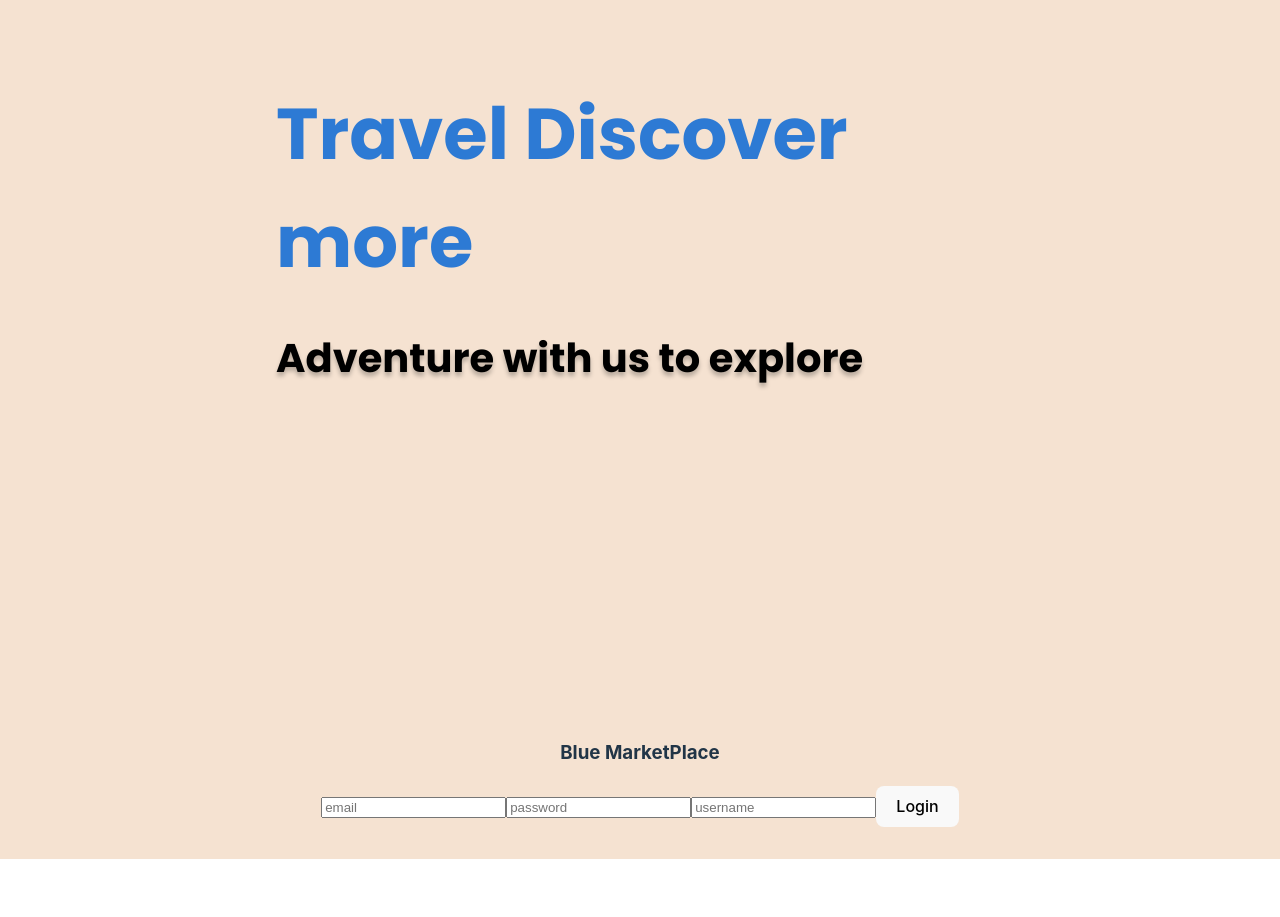
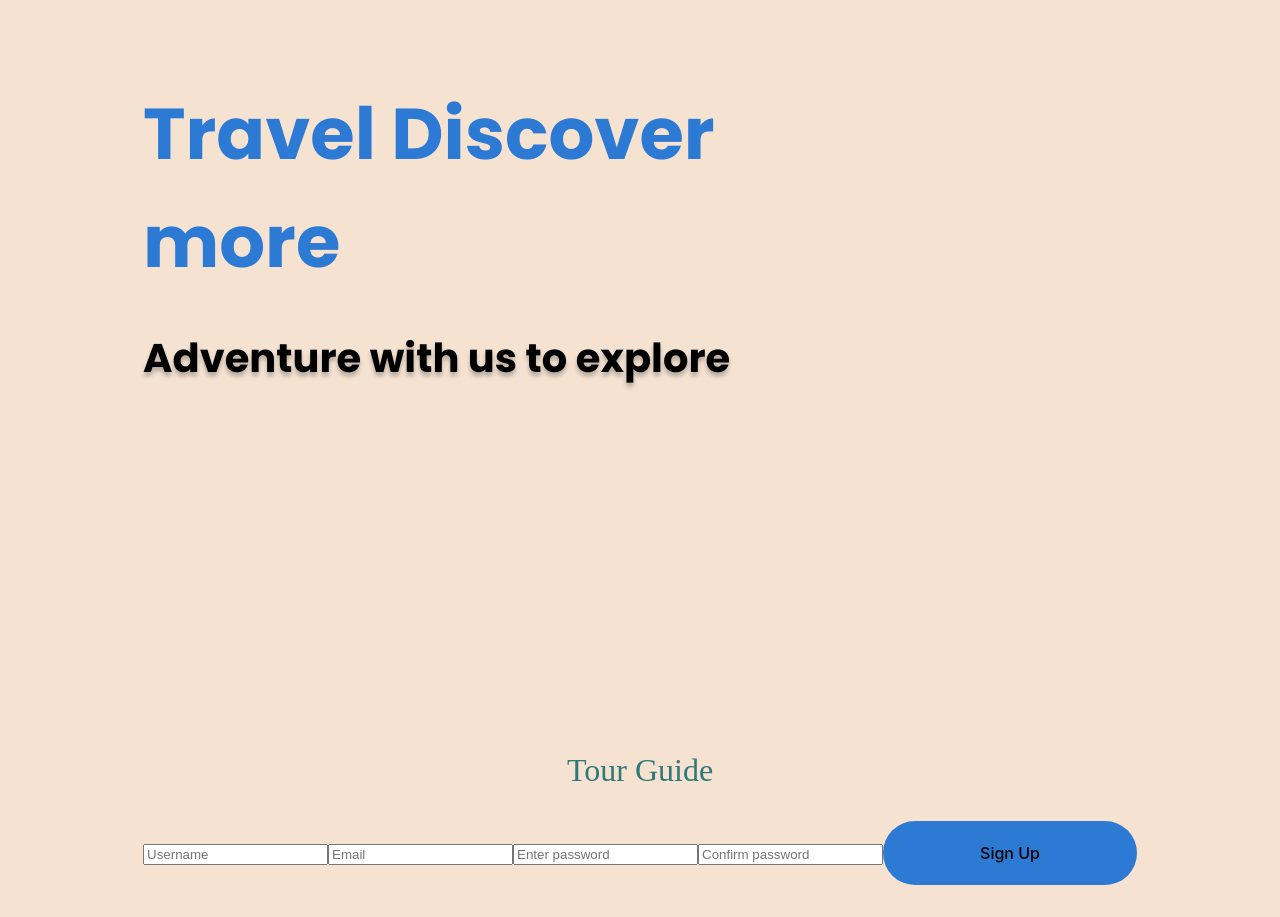
Before and after one commit to Ken104-web/Tourguide, a React (Vite) app in the folder client/: page / in a window 1280 px wide. Before the commit the page ends 859 px from the top, so only its background shows below. Built offline with nearby package versions, Linux system fonts and the light colour scheme.

Commit message:
styled signup button

```diff
--- a/client/package.json
+++ b/client/package.json
@@ -14,7 +14,8 @@
     "react-auth-kit": "^3.0.0-alpha.39",
     "react-dom": "^18.2.0",
     "react-router-dom": "^6.19.0",
-    "sweetalert2": "^11.10.0"
+    "sweetalert2": "^11.10.0",
+    "sweetalert2-react-content": "^5.0.7"
   },
   "devDependencies": {
     "@types/react": "^18.2.37",
--- /dev/null
+++ b/client/src/component/sign.css
@@ -0,0 +1,16 @@
+.form h3{
+    color: #2F7979;
+    font-family: Jost;
+    font-size: 32px;
+    font-style: normal;
+    font-weight: 400;
+    line-height: normal;
+}
+.form button {
+    border-radius: 32px;
+    background: #2D7AD4;
+    width: 254px;
+    height: 64px;
+    flex-shrink: 0;
+}
+.form
--- a/client/src/component/sign.jsx
+++ b/client/src/component/sign.jsx
@@ -1,109 +1,103 @@
-import React, { useState } from "react";
-// import { useSignIn } from 'react-auth-kit';
+import React, { useState } from 'react';
 import Swal from 'sweetalert2';
+import withReactContent from 'sweetalert2-react-content';
+import  "./sign.css"
 
-const LoginForm = () => {
-//   const signIn = useSignIn();
-  const [username, setUsername] = useState("");
-  const [email, setEmail] = useState('');
-  const [password, setPassword] = useState("");
+const MySwal = withReactContent(Swal);
 
-  const handleEmailChange = (e) => {
-    setEmail(e.target.value);
+function SignupForm() {
+  const [isOpen, setIsOpen] = useState(true);
+
+//   const toggleForm = () => {
+//     setIsOpen(!isOpen);
+//     if (onClose) {
+//       onClose();
+//     }
+//   };
+
+  const handleSubmit = (e) => {
+    e.preventDefault();
+
+    const username = document.getElementById('username').value;
+    const email = document.getElementById('email').value;
+    const password = document.getElementById('password').value;
+    const confirmPassword = document.getElementById('confirmPassword').value;
+
+    if (password !== confirmPassword) {
+      MySwal.fire({
+        icon: 'error',
+        title: 'Passwords do not match',
+      });
+      return;
     }
 
-  const handlePasswordChange = (e) => {
-    setPassword(e.target.value);
-  }
-
-  const handleUsernameChange = (e) => {
-    setUsername(e.target.value)
-  }
-
-  const handleLogin = async (e) => {
-    e.preventDefault();
-    const loginData = {
+    const userData = {
+      username: username,
       email: email,
-      password: password
+      password: password,
     };
 
-    try {
-      const response = await fetch('https://bluecart-api.onrender.com/login', {
+    console.log('Submitting user data:', userData);
+
+    fetch('https://bluecart-api.onrender.com/profile', {
       method: 'POST',
       headers: {
         'Content-Type': 'application/json',
       },
-        body: JSON.stringify(loginData),
+      body: JSON.stringify(userData),
+    })
+      .then((response) => {
+        console.log('Response status:', response.status);
+        console.log('Response OK:', response.ok);
+
+        if (response.status === 201) {
+          MySwal.fire({
+            icon: 'success',
+            title: 'Registration successful',
           });
-
-      if (response.status === 200) {
-        try {
-          const data = await response.json();
-
-          if (data.access_token) {
-            localStorage.setItem('access_token', data.access_token);
-
-            // signIn({
-            //   token: data.access_token,
-            //   expiresIn: 1800,
-            //   tokenType: 'Bearer',
-            // });
-
-            Swal.fire({
-              icon: 'success',
-              title: 'Login Successful',
-              text: 'You have successfully logged in.',
-            });
-
         } else {
-            console.error('Invalid token in the response data:', data);
-            Swal.fire({
+          MySwal.fire({
             icon: 'error',
-              title: 'Login Failed',
-              text: 'Invalid response data. Please try again.',
+            title: 'Registration failed',
           });
         }
-        } catch (jsonError) {
-          console.error('JSON parsing error:', jsonError);
-          Swal.fire({
+      })
+      .catch((error) => {
+        console.error('Error during registration:', error);
+        MySwal.fire({
           icon: 'error',
-            title: 'Login Failed',
-            text: 'Invalid response data. Please try again.',
+          title: 'An error occurred during registration',
         });
-        }
-      } else {
-        Swal.fire({
-          icon: 'error',
-          title: 'Login Failed',
-          text: 'Invalid email or password. Please try again.',
       });
-      }
-    } catch (error) {
-      console.error('Login Error:', error);
-
-      Swal.fire({
-        icon: 'error',
-        title: 'Error',
-        text: 'An error occurred during login. Please try again later.',
-      });
-    }
   };
 
   return (
-    <div className= "sign">
-    <form onSubmit={handleLogin}>
-      <h3>Blue MarketPlace</h3>
-      <input type="email" placeholder="email" value={email} onChange={handleEmailChange} />
-      <input type="password" placeholder="password" value={password} onChange={handlePasswordChange} />
-      <input type="username" placeholder="username" value={username} onChange={handleUsernameChange} />
-      <button type="submit">Login</button>
+
+    <div className={`form ${isOpen ? 'open' : 'closed'}`}>
+      <h3>Tour Guide</h3>
+      <form onSubmit={handleSubmit}>
+        <input type="text" id="username" placeholder="Username" required />
+        <input type="email" id="email" placeholder="Email" required />
+        <input
+          type="password"
+          id="password"
+          required
+          placeholder="Enter password"
+        />
+        <input
+          type="password"
+          id="confirmPassword"
+          required
+          placeholder="Confirm password"
+        />
+        <button type="submit">Sign Up</button>
       </form>
       <style>
         {`
           input[type="text"],
           input[type="email"],
           input[type="password"] {
-          text-transform: none;
+            text-transform: none; /* Remove default capitalization */
           }
         `}
       </style>
@@ -111,4 +105,4 @@ const LoginForm = () => {
   );
 }
 
-export default LoginForm;
+export default SignupForm;
```
Also changed, not shown: 1 other file (tests, documents, lock files or other folders). Lines whose indentation alone changed are shown as unchanged.
